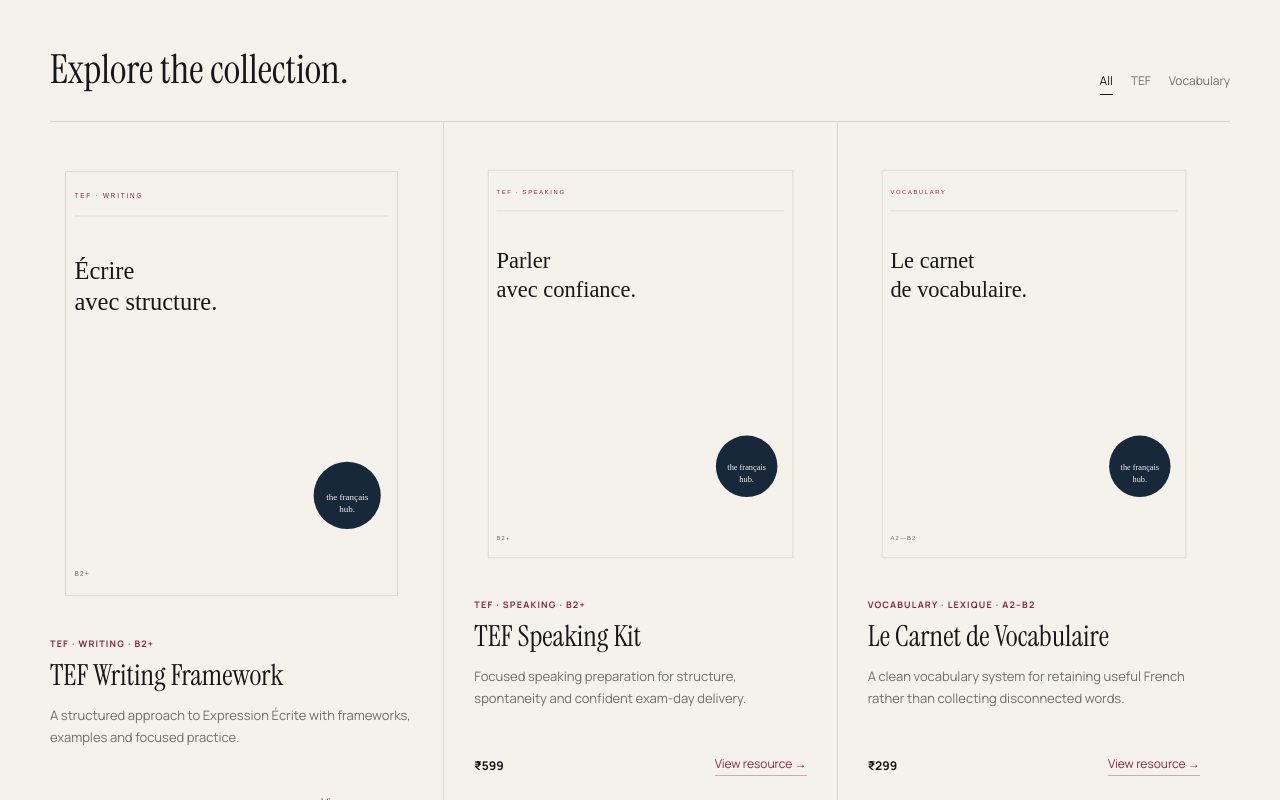
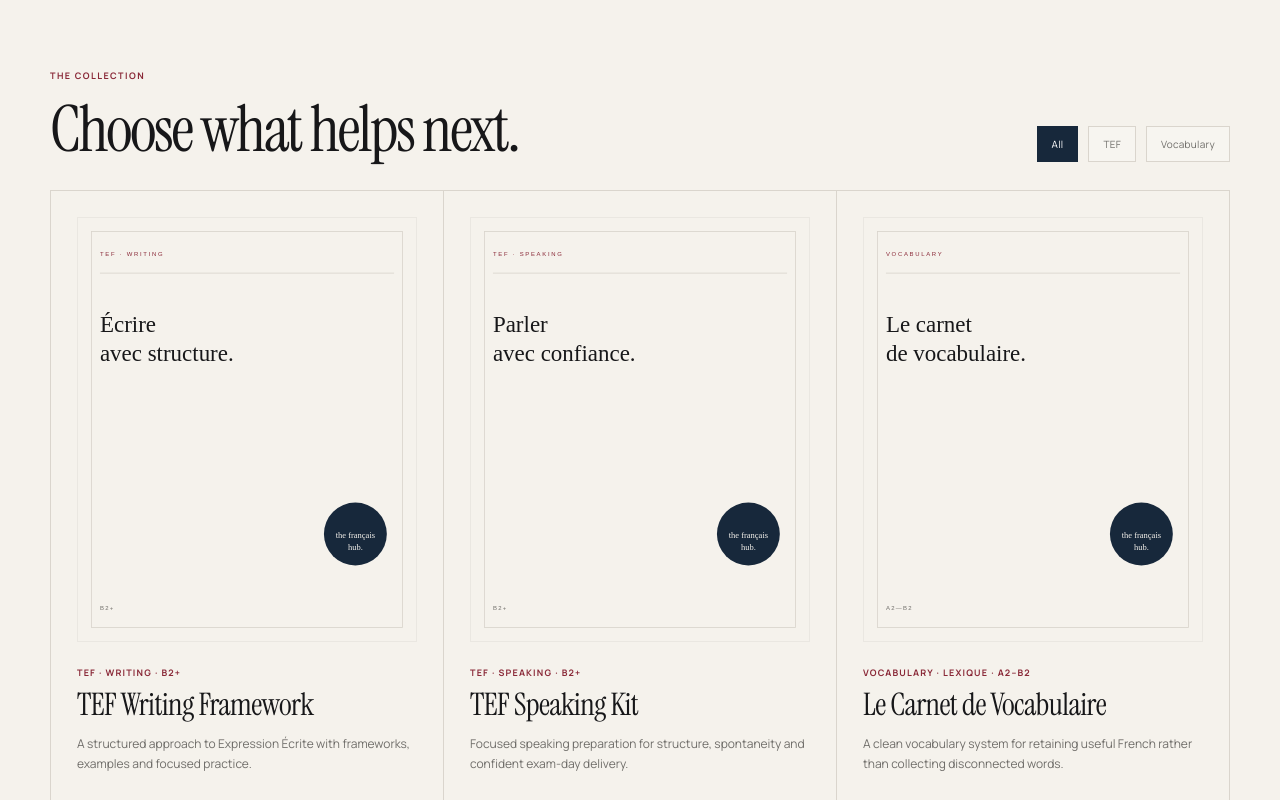
Before and after one commit to theprathambatra/TFH-Resources-Admin, a Next.js app: page / in a window 1280 px wide. Shown: the part 1840-2640 px from the top of the page. Built offline with nearby package versions, Linux system fonts and the light colour scheme; no server answers.

Commit message:
Upgrade resource catalogue presentation

```diff
--- a/components/Catalogue.js
+++ b/components/Catalogue.js
@@ -2,6 +2,7 @@
 
 import { useMemo, useState } from "react";
 import Link from "next/link";
+import styles from "./ResourcesHome.module.css";
 
 function formatINR(paise) {
   return new Intl.NumberFormat("en-IN", {
@@ -21,13 +22,17 @@ export default function Catalogue({ products }) {
   }, [filter, products]);
 
   return (
-    <>
-      <section className="site-shell catalogue-head">
-        <h2>Explore the collection.</h2>
-        <div className="filters" aria-label="Resource filters">
+    <section id="collection">
+      <div className={styles.catalogueHead}>
+        <div>
+          <div className={styles.sectionLabel}>The collection</div>
+          <h2 className={styles.catalogueTitle}>Choose what helps next.</h2>
+        </div>
+
+        <div className={styles.filters} aria-label="Resource filters">
           {categories.map(category => (
             <button
-              className={`filter ${filter === category ? "active" : ""}`}
+              className={`${styles.filter} ${filter === category ? styles.filterActive : ""}`}
               key={category}
               onClick={() => setFilter(category)}
             >
@@ -35,28 +40,32 @@ export default function Catalogue({ products }) {
             </button>
           ))}
         </div>
-      </section>
+      </div>
 
-      <section className="site-shell grid">
+      {visible.length > 0 ? (
+        <div className={styles.grid}>
           {visible.map(product => (
-          <article className="card" key={product.id}>
-            <Link href={`/resources/${product.slug}`}>
-              <div className="cover-wrap">
+            <article className={styles.card} key={product.id}>
+              <Link className={styles.coverLink} href={`/resources/${product.slug}`}>
+                <div className={styles.coverWrap}>
                   <img src={product.cover_path || "/covers/default.svg"} alt="" />
                 </div>
               </Link>
-            <div className="card-meta">
+              <div className={styles.cardMeta}>
                 {[product.category, product.skill, product.level].filter(Boolean).join(" · ")}
               </div>
               <h3><Link href={`/resources/${product.slug}`}>{product.title}</Link></h3>
               <p>{product.short_description}</p>
-            <div className="card-bottom">
-              <span className="price">{formatINR(product.price_paise)}</span>
-              <Link className="text-link" href={`/resources/${product.slug}`}>View resource →</Link>
+              <div className={styles.cardBottom}>
+                <span className={styles.price}>{formatINR(product.price_paise)}</span>
+                <Link className={styles.resourceLink} href={`/resources/${product.slug}`}>View resource →</Link>
               </div>
             </article>
           ))}
+        </div>
+      ) : (
+        <div className={styles.emptyState}>No resources are published in this category yet.</div>
+      )}
     </section>
-    </>
   );
 }
```
Lines whose indentation alone changed are shown as unchanged.
